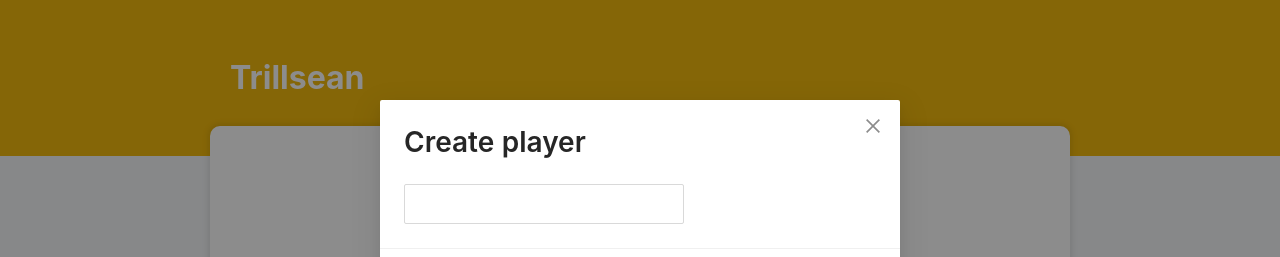
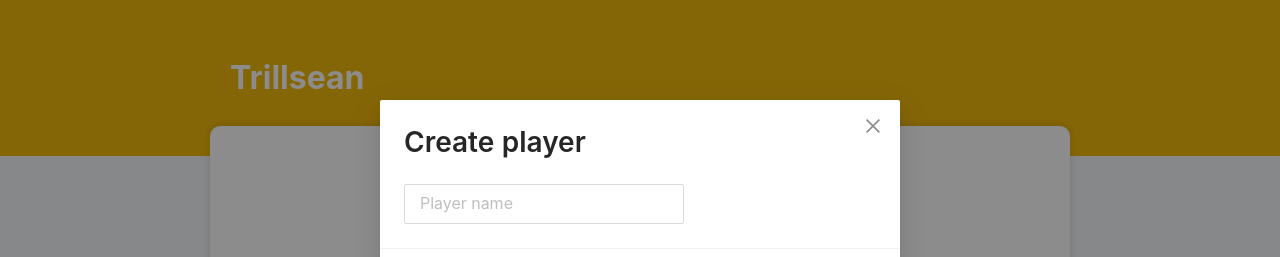
Before and after one commit to leoasimon/trillsean, a React (Create React App) app: page /team in a window 1280 px wide. Both pictures are taken after a click on the button "Create Your first Player". Shown: the top 257 px of the page. Built offline with nearby package versions, Linux system fonts and the light colour scheme.

Commit message:
v0: okayish

```diff
--- a/src/features/match/components/winnerSelection/index.tsx
+++ b/src/features/match/components/winnerSelection/index.tsx
@@ -28,7 +28,10 @@ const WinnerSelection: React.FC<WinnerSelectionProps> = ({
 
   return (
     <>
-      <Space direction="vertical" style={{ textAlign: "center" }}>
+      <Space
+        direction="vertical"
+        style={{ textAlign: "center", width: "100%" }}
+      >
         <Card
           hoverable
           title={playerOne.name}
--- a/src/features/players/components/playerEditorForm/index.tsx
+++ b/src/features/players/components/playerEditorForm/index.tsx
@@ -29,7 +29,7 @@ const PlayerEditorForm: React.FC<PlayerEditorFormProps> = ({
         }}
       >
         {({ field }: FieldProps<string>) => {
-          return <Input {...field} />;
+          return <Input {...field} placeholder="Player name" />;
         }}
       </Field>
       <ErrorMessage name="name" />
--- a/src/features/score/scoreSlice.ts
+++ b/src/features/score/scoreSlice.ts
@@ -51,7 +51,7 @@ const scoreSlice = createSlice({
 const selectAllScores = (state: RootState) => state.score;
 
 export const selectActivePlayersScores = (state: RootState) => {
-  const { team, score } = state;
+  const { score } = state;
   const activePlayers = selectActivePlayers(state);
   const activePlayerids = R.map(R.prop("id"))(activePlayers);
   return R.pick(activePlayerids, score);
--- a/src/ui/components/appLayout/appLayout.less
+++ b/src/ui/components/appLayout/appLayout.less
@@ -45,7 +45,7 @@
 
   -webkit-box-shadow: 0px 0px 6px 2px rgba(0, 0, 0, 0.1);
   box-shadow: 0px 0px 6px 2px rgba(0, 0, 0, 0.1);
-  padding: 40px 0;
+  padding: 40px 20px;
 }
 
 .start-gane-button {
--- a/src/ui/components/appLayout/index.tsx
+++ b/src/ui/components/appLayout/index.tsx
@@ -1,14 +1,32 @@
 import { MenuFoldOutlined, MenuUnfoldOutlined } from "@ant-design/icons";
-import { Button, Popover, Space } from "antd";
+import { Button, Popover, Space, Tooltip } from "antd";
 import React, { useState } from "react";
 import { useNavigate } from "react-router-dom";
 import { useAppSelector } from "../../../app/hooks";
-import { selectTeam } from "../../../features/team/teamSlice";
+import { selectActivePlayers } from "../../../features/team/teamSlice";
 import AppMenu from "../appMenu";
 import "./appLayout.less";
 
+const PlayButton: React.FC<{ onClick: () => void; disabled: boolean }> = ({
+  onClick,
+  disabled,
+}) => {
+  return (
+    <Button
+      type="primary"
+      disabled={disabled}
+      shape="round"
+      size="large"
+      className="start-gane-button"
+      onClick={onClick}
+    >
+      Start a game
+    </Button>
+  );
+};
+
 const AppLayout: React.FC = ({ children }) => {
-  const team = useAppSelector(selectTeam);
+  const players = useAppSelector(selectActivePlayers);
   const navigate = useNavigate();
 
   const [displayMenu, setDisplayMenu] = useState(false);
@@ -21,6 +39,8 @@ const AppLayout: React.FC = ({ children }) => {
     <MenuFoldOutlined style={{ color: "white", fontSize: "24px" }} />
   );
 
+  console.log(window.location.pathname);
+
   const goToGame = () => navigate("/game");
   return (
     <div className="app-layout">
@@ -30,7 +50,7 @@ const AppLayout: React.FC = ({ children }) => {
         app-header-content"
         >
           <h1>Trillsean</h1>
-          {team.players.length >= 2 && (
+          {players.length >= 2 && (
             <Popover
               content={<AppMenu onItemSelection={closeMenu} />}
               trigger="click"
@@ -45,10 +65,13 @@ const AppLayout: React.FC = ({ children }) => {
       <div className="app-content">
         <Space direction="vertical">{children}</Space>
       </div>
-      {window.location.pathname !== "/game" && (
+      {window.location.pathname === "/game" ? null : players.length >= 2 ? (
+        <PlayButton onClick={goToGame} disabled={false} />
+      ) : (
+        <Tooltip title="You need a minimum of two players to start the game">
           <Button
             type="primary"
-          disabled={team.players.length < 2}
+            disabled={true}
             shape="round"
             size="large"
             className="start-gane-button"
@@ -56,6 +79,7 @@ const AppLayout: React.FC = ({ children }) => {
           >
             Start a game
           </Button>
+        </Tooltip>
       )}
     </div>
   );
```
Lines whose indentation alone changed are shown as unchanged.
